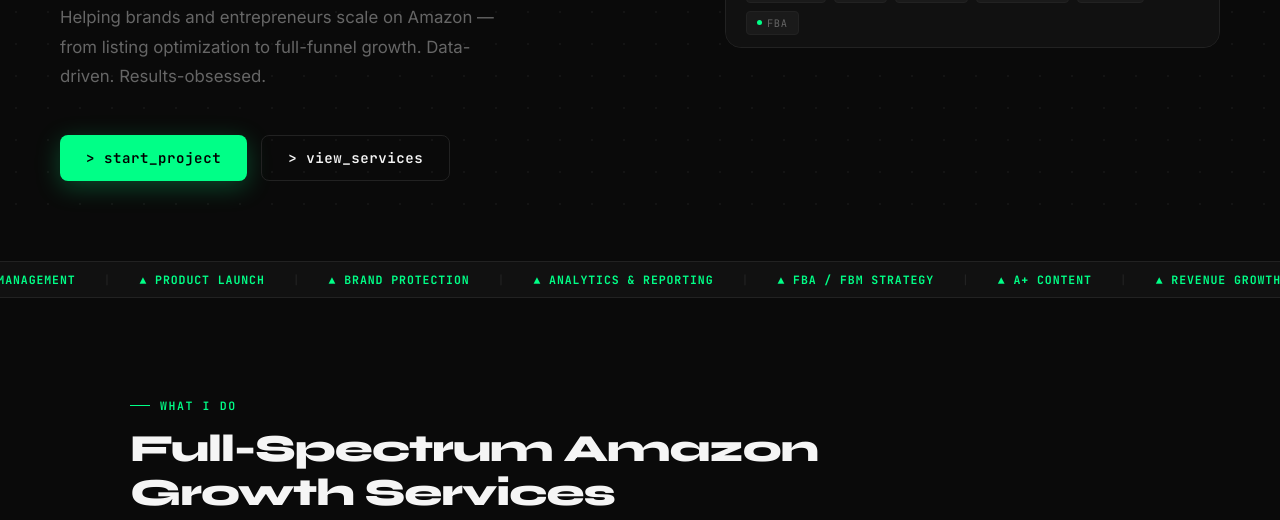
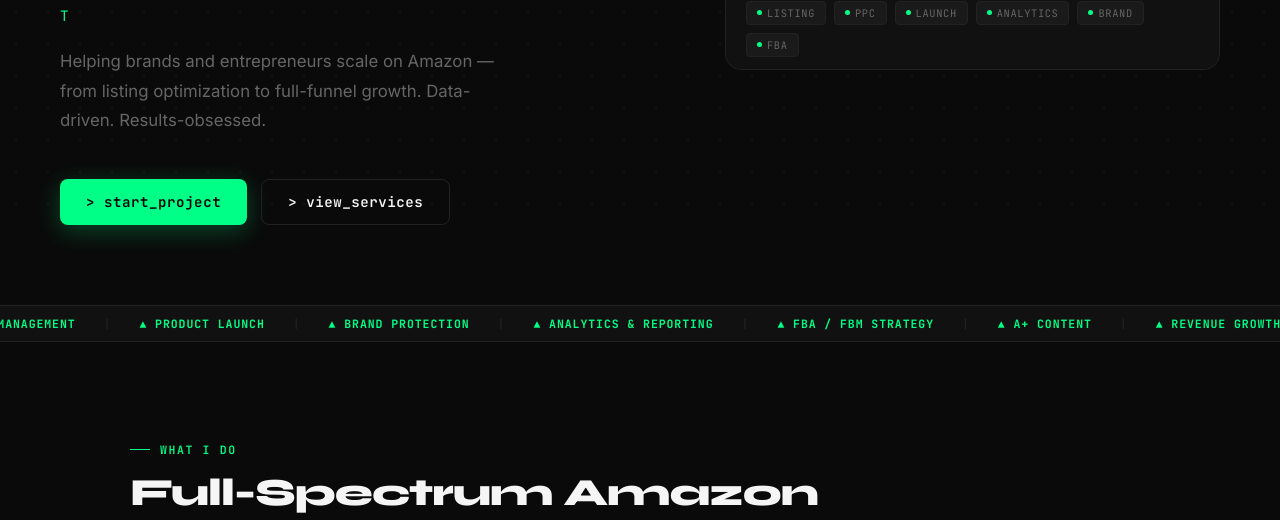
Before and after one commit to avielg-droid/Aviel-s-Landing-Page-, a plain HTML site: page index.html in a window 1280 px wide. Shown: the part 580-1100 px from the top of the page. Drawn offline with Linux system fonts and the light colour scheme.

Commit message:
feat: typewriter cycling phrases in hero

```diff
--- a/index.html
+++ b/index.html
@@ -341,7 +341,30 @@
       background: var(--green);
     }
 
-    /* ── Marquee strip ── */
+    /* ── Typewriter ── */
+.typewriter-wrap {
+  display: flex;
+  align-items: center;
+  gap: 2px;
+  margin-bottom: 20px;
+  min-height: 1.5rem;
+  animation: fadeUp .5s .15s ease both;
+}
+.typewriter-text {
+  font-family: var(--mono);
+  font-size: .9rem;
+  color: var(--green);
+  letter-spacing: .04em;
+}
+.typewriter-cursor {
+  font-family: var(--mono);
+  font-size: .9rem;
+  color: var(--green);
+  animation: blink 1.1s step-end infinite;
+  margin-left: 1px;
+}
+
+/* ── Marquee strip ── */
     .marquee-wrap {
       position: relative;
       z-index: 1;
@@ -717,6 +740,9 @@
     <div class="hero-left">
       <div class="hero-eyebrow">01 / Amazon Specialist</div>
       <h1>The Amazon<br>Operator That<br><span class="highlight">Moves Numbers</span></h1>
+      <div class="typewriter-wrap">
+        <span class="typewriter-text" id="typewriter"></span><span class="typewriter-cursor">|</span>
+      </div>
       <p class="hero-sub">
         Helping brands and entrepreneurs scale on Amazon — from listing optimization
         to full-funnel growth. Data-driven. Results-obsessed.
@@ -961,6 +987,43 @@
       }
       requestAnimationFrame(step);
     }
+
+    // ── Typewriter ──
+    const twEl = document.getElementById('typewriter');
+    const twPhrases = [
+      'Turn listings into revenue machines.',
+      'Page one or bust — every single launch.',
+      'PPC that pays for itself.',
+      'Your brand. Amazon\'s algorithm. My strategy.',
+      'Data beats guesswork. Results beat promises.',
+      'From zero to best-seller, one move at a time.',
+      'Dominate search. Convert browsers. Scale fast.',
+      'More reviews. Lower ACoS. Higher profit.',
+    ];
+    let twIndex = 0, twChar = 0, twDeleting = false;
+
+    function typewriter() {
+      const phrase = twPhrases[twIndex];
+      if (!twDeleting) {
+        twEl.textContent = phrase.slice(0, ++twChar);
+        if (twChar === phrase.length) {
+          twDeleting = true;
+          setTimeout(typewriter, 2200);
+          return;
+        }
+        setTimeout(typewriter, 55);
+      } else {
+        twEl.textContent = phrase.slice(0, --twChar);
+        if (twChar === 0) {
+          twDeleting = false;
+          twIndex = (twIndex + 1) % twPhrases.length;
+          setTimeout(typewriter, 400);
+          return;
+        }
+        setTimeout(typewriter, 28);
+      }
+    }
+    setTimeout(typewriter, 1000);
   </script>
 </body>
 </html>
```
